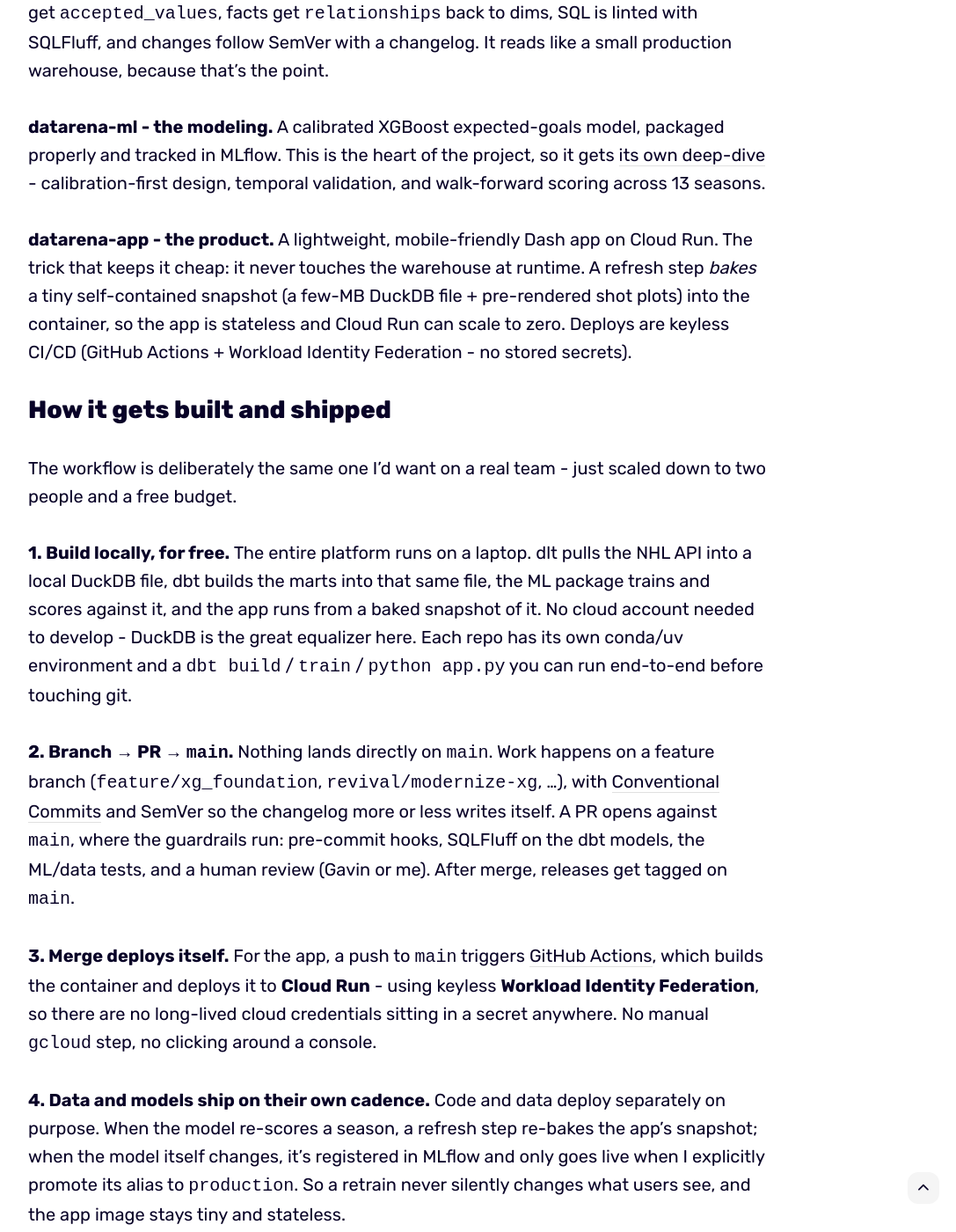
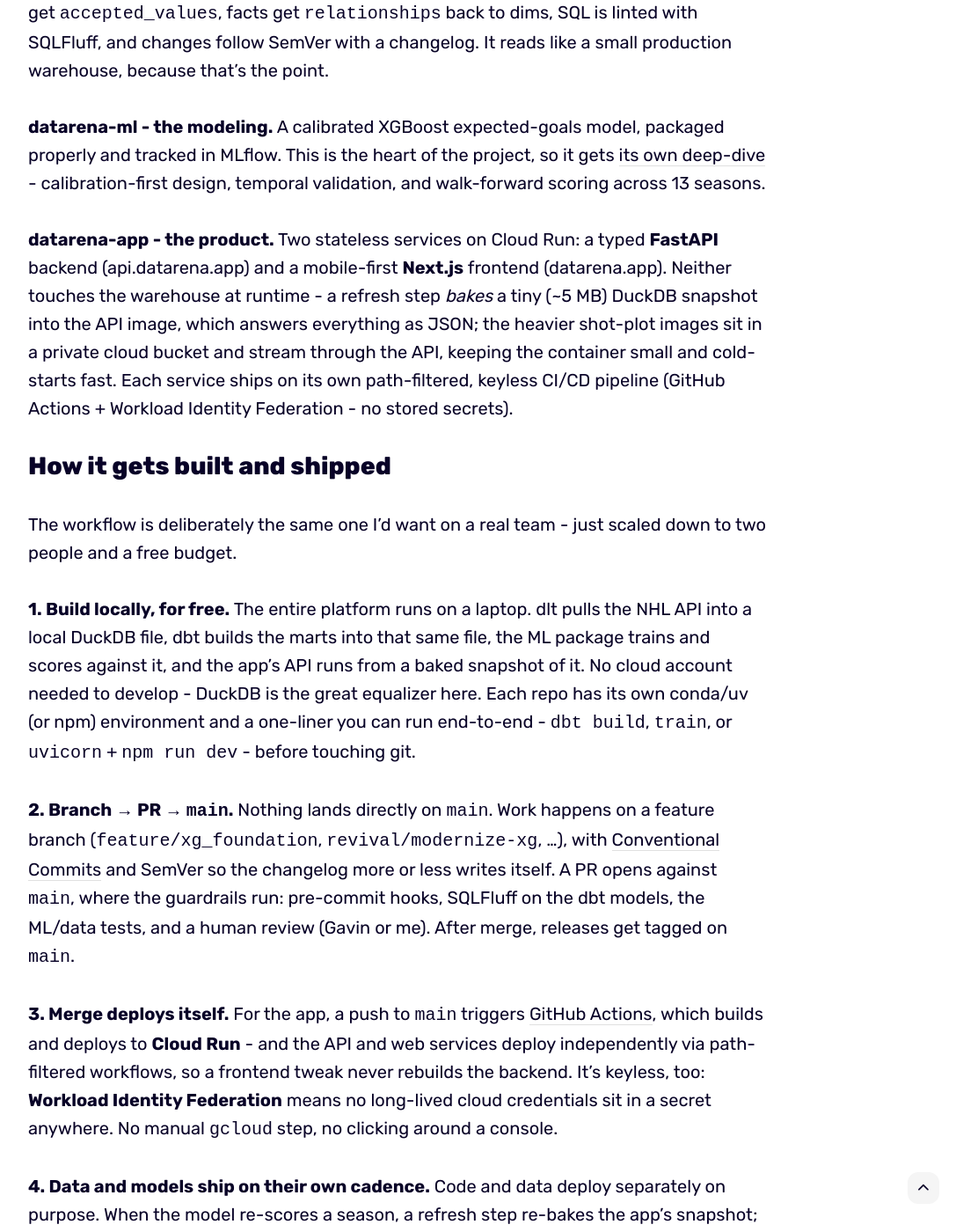
Before and after one commit to dmf95/dmf95.github.io, a Jekyll site: the page built from _works/2026-06-11-datarena.md, in a window 1280 px wide and 1400 px high, scrolled down 3278 px. Shown: the whole window at 88% size, without its empty margins (188-1275 px from the left). Built offline with Jekyll 4.4.1, drawn with Linux system fonts in a browser that asks for light colours; some of the changed text lies outside the part shown.

Commit message:
feat: aded dais pre-talk, updated datarena

````diff
--- a/_works/2026-06-11-datarena.md
+++ b/_works/2026-06-11-datarena.md
@@ -6,7 +6,7 @@
 image: /images/datarena/datarena-app-screenshot.jpg
 image_caption: 'The datarena app - JFresh-style 0–100 player ratings, season trends, and per-player xG heatmaps, built on a calibrated expected-goals model.'
 role: Co-Founder, Data Scientist, ML Engineer
-tags: [all-projects, data-science, machine-learning, xgboost, dbt, duckdb, dlt, dash, mlops, python]
+tags: [all-projects, data-science, machine-learning, xgboost, dbt, duckdb, dlt, fastapi, nextjs, mlops, python]
 ---
 
 **datarena** is the side project I keep coming back to. It's where [Gavin He](https://github.com/gavh3) and I get to own a data product end-to-end - ingestion, modeling, ML, and the app - without a single ticket or stakeholder review in sight. It's public NHL analytics, but really it's my sandbox for practicing the way I *wish* every data science project was built.
@@ -35,13 +35,13 @@
 
 What changed:
 
-| Then (v1) | Now (v2) |
+| Then (v1) | Now |
 |---|---|
 | Meltano / Singer taps | [dlt](https://dlthub.com/) pipelines |
 | BigQuery (cloud, $$) | Local **DuckDB** - zero cloud cost |
 | Notebooks for modeling | Installable ML package + **MLflow** tracking |
 | One-off BigQuery rating model | Calibrated **xG** → dbt marts → ratings |
-| Heroku | **Cloud Run**, scale-to-zero (~$0–2/month) |
+| Heroku | **Cloud Run**, scale-to-zero (~$2–5/month) |
 
 The whole platform now runs on my laptop for free and deploys to the cloud for the price of a coffee per month. That constraint - *make it cheap and reproducible* - drove most of the good architectural decisions.
 
@@ -51,9 +51,9 @@
 
 ```
 datarena-dlt  →  datarena-dbt  →  datarena-ml  →  datarena-app
- ingest NHL       DuckDB marts     calibrated      Dash app:
- API → DuckDB     (dims, facts,    per-season xG   bakes a snapshot,
-                  fct_shot, xG)    on every shot   serves it
+ ingest NHL       DuckDB marts     calibrated      FastAPI + Next.js:
+ API → DuckDB     (dims, facts,    per-season xG   typed API + web,
+                  fct_shot, xG)    on every shot   served on Cloud Run
 ```
 
 **datarena-dlt - ingestion.** Pulls the NHL Stats API into a local DuckDB warehouse with [dlt](https://dlthub.com/). Seven pipelines, each owning exactly one grain - teams, games, play-by-play, shifts, rosters, and skater/goalie season stats - with schema validation and separate dev/prod datasets. No duplicated raw sources: everything downstream derives from these. Zero credentials, zero cloud cost.
@@ -62,17 +62,17 @@
 
 **datarena-ml - the modeling.** A calibrated XGBoost expected-goals model, packaged properly and tracked in MLflow. This is the heart of the project, so it gets [its own deep-dive](../work/nhl-xg-model) - calibration-first design, temporal validation, and walk-forward scoring across 13 seasons.
 
-**datarena-app - the product.** A lightweight, mobile-friendly Dash app on Cloud Run. The trick that keeps it cheap: it never touches the warehouse at runtime. A refresh step *bakes* a tiny self-contained snapshot (a few-MB DuckDB file + pre-rendered shot plots) into the container, so the app is stateless and Cloud Run can scale to zero. Deploys are keyless CI/CD (GitHub Actions + Workload Identity Federation - no stored secrets).
+**datarena-app - the product.** Two stateless services on Cloud Run: a typed **FastAPI** backend (api.datarena.app) and a mobile-first **Next.js** frontend (datarena.app). Neither touches the warehouse at runtime - a refresh step *bakes* a tiny (~5 MB) DuckDB snapshot into the API image, which answers everything as JSON; the heavier shot-plot images sit in a private cloud bucket and stream through the API, keeping the container small and cold-starts fast. Each service ships on its own path-filtered, keyless CI/CD pipeline (GitHub Actions + Workload Identity Federation - no stored secrets).
 
 ## How it gets built and shipped
 
 The workflow is deliberately the same one I'd want on a real team - just scaled down to two people and a free budget.
 
-**1. Build locally, for free.** The entire platform runs on a laptop. dlt pulls the NHL API into a local DuckDB file, dbt builds the marts into that same file, the ML package trains and scores against it, and the app runs from a baked snapshot of it. No cloud account needed to develop - DuckDB is the great equalizer here. Each repo has its own conda/uv environment and a `dbt build` / `train` / `python app.py` you can run end-to-end before touching git.
+**1. Build locally, for free.** The entire platform runs on a laptop. dlt pulls the NHL API into a local DuckDB file, dbt builds the marts into that same file, the ML package trains and scores against it, and the app's API runs from a baked snapshot of it. No cloud account needed to develop - DuckDB is the great equalizer here. Each repo has its own conda/uv (or npm) environment and a one-liner you can run end-to-end - `dbt build`, `train`, or `uvicorn` + `npm run dev` - before touching git.
 
 **2. Branch → PR → `main`.** Nothing lands directly on `main`. Work happens on a feature branch (`feature/xg_foundation`, `revival/modernize-xg`, …), with [Conventional Commits](https://www.conventionalcommits.org/) and SemVer so the changelog more or less writes itself. A PR opens against `main`, where the guardrails run: pre-commit hooks, SQLFluff on the dbt models, the ML/data tests, and a human review (Gavin or me). After merge, releases get tagged on `main`.
 
-**3. Merge deploys itself.** For the app, a push to `main` triggers [GitHub Actions](https://github.com/features/actions), which builds the container and deploys it to **Cloud Run** - using keyless **Workload Identity Federation**, so there are no long-lived cloud credentials sitting in a secret anywhere. No manual `gcloud` step, no clicking around a console.
+**3. Merge deploys itself.** For the app, a push to `main` triggers [GitHub Actions](https://github.com/features/actions), which builds and deploys to **Cloud Run** - and the API and web services deploy independently via path-filtered workflows, so a frontend tweak never rebuilds the backend. It's keyless, too: **Workload Identity Federation** means no long-lived cloud credentials sit in a secret anywhere. No manual `gcloud` step, no clicking around a console.
 
 **4. Data and models ship on their own cadence.** Code and data deploy separately on purpose. When the model re-scores a season, a refresh step re-bakes the app's snapshot; when the model itself changes, it's registered in MLflow and only goes live when I explicitly promote its alias to `production`. So a retrain never silently changes what users see, and the app image stays tiny and stateless.
 
@@ -83,15 +83,16 @@
 A few decisions I'm proud of - the kind of thing that doesn't show up in the UI but is the actual work:
 
 - **Explicit contracts between repos.** Each handoff (dlt→dbt, dbt→ml, ml→app) has a documented data contract, so a change upstream can't silently break a consumer. This is the single habit that's saved me the most pain.
+- **Typed all the way to the browser.** The FastAPI backend publishes an OpenAPI schema the Next.js frontend builds against, so types flow across the Python→TypeScript boundary instead of breaking silently at it. Static images route *through* the API too - which leaves a clean seam to gate them behind accounts or subscriptions later, without changing a single client URL.
 - **Calibration over vanity metrics.** An xG of 0.2 has to *mean* a ~20% chance of a goal, because xG gets summed across players and games. We optimize for proper scoring and calibration (ECE ≈ 0.005), not just ROC-AUC. More in the [model write-up](../work/nhl-xg-model).
 - **Leakage-safe by construction.** Temporal train/validation/test splits (never random), features audited for label leakage, and per-season walk-forward scoring so an old season is never scored with future information.
 - **Cost as a design constraint.** Local-first DuckDB, baked snapshots, scale-to-zero. The platform is essentially free, and that forced cleaner architecture than a cloud budget ever would have.
 
-Is it perfect? No - and I'd rather be honest about it. xG coverage starts at 2013-14 (the NHL didn't emit the strength data we need before then), and contract/cap data is frozen at 2023 since CapFriendly shut down. Both are documented, both sit behind seams that let a better source drop in later.
+Is it perfect? No - and I'd rather be honest about it. xG coverage starts at 2013-14 (the NHL didn't emit the strength data we need before then), and contract/cap data is on hold since CapFriendly shut down in 2024 - it sits behind a seam, ready for a live source to drop in. Real constraints, all documented.
 
 ## Try it
 
-The app is live at **[datarena.app](https://datarena.app/)**:
+The app is live at **[datarena.app](https://datarena.app/)** - and it's backed by a public, typed API you can poke at [api.datarena.app/docs](https://api.datarena.app/docs):
 
 <iframe src="https://datarena.app/" width="100%" height="700px" frameborder="0" allowfullscreen></iframe>
 
````
Also changed, not shown: _posts/2026-06-12-databricks-dais-2026-talk.md (added, +23 -0 lines), archive/elements.md (+1 -1 lines), CHANGELOG.md, README.md, images/dais26-logo.jpg (added), 1 other file.
